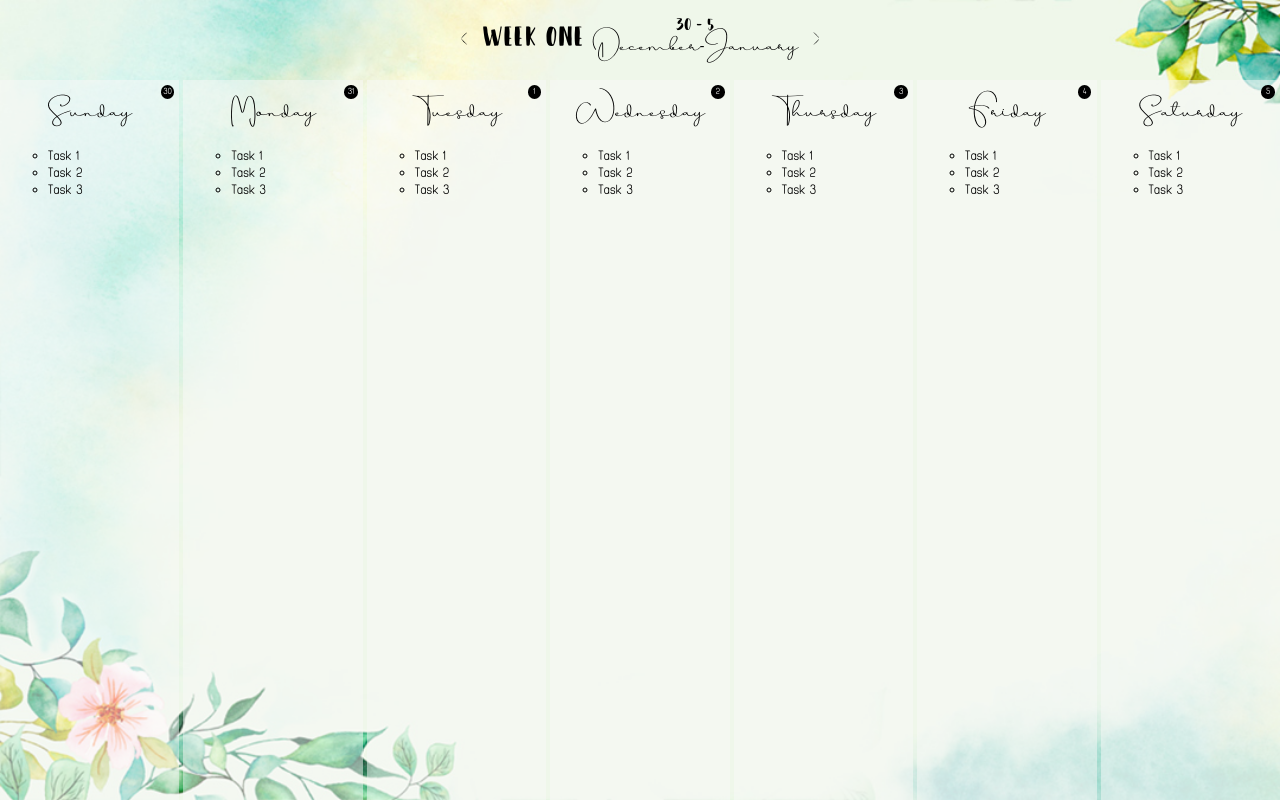
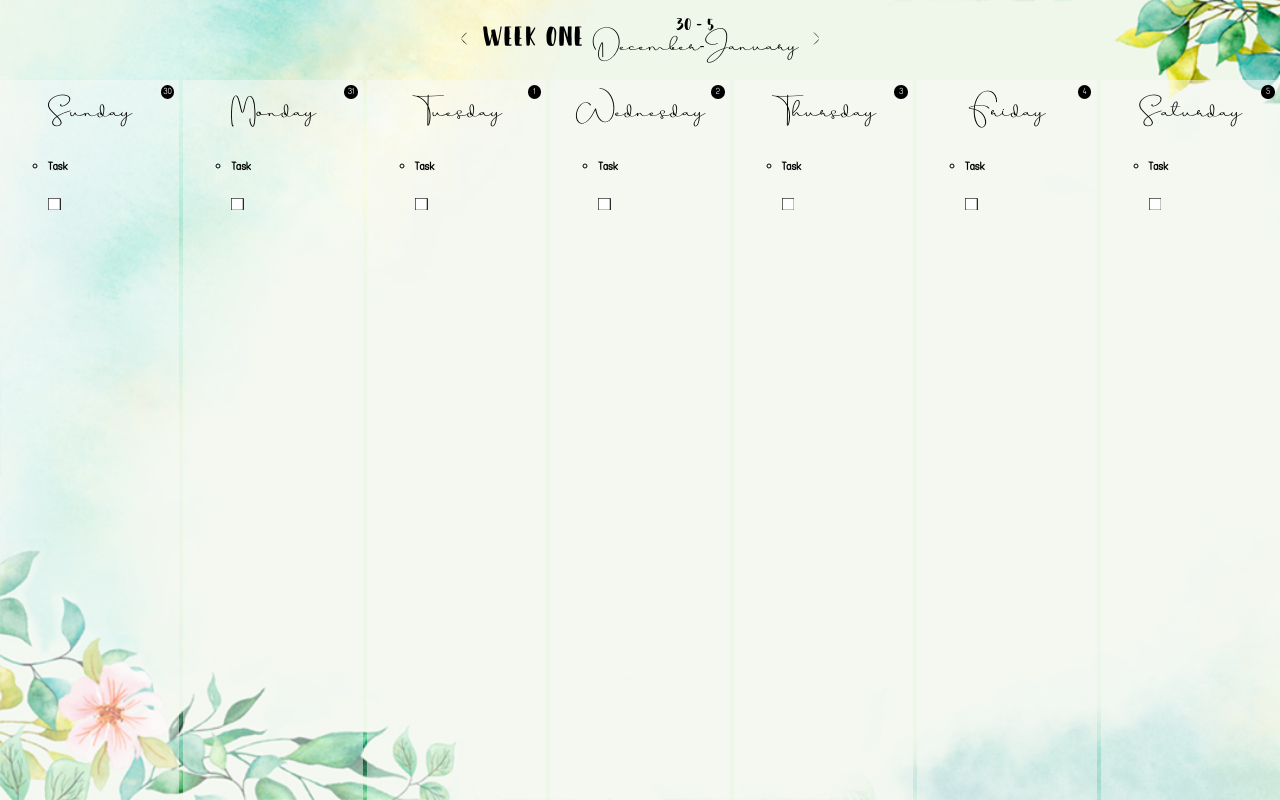
Before and after one commit to AngelinaGerdzhikov/react-organizer, a React (Create React App) app: page /year/1/month/0/week/0 in a window 1280 px wide. Built offline with nearby package versions, Linux system fonts and the light colour scheme.

Commit message:
Created initial task files & basic TaskStatus setu

```diff
--- a/src/components/UI/CalendarNavigation.tsx
+++ b/src/components/UI/CalendarNavigation.tsx
@@ -1,4 +1,4 @@
-import Button from "../UI/Button";
+import Button from "./Button";
 import classes from "./CalendarNavigation.module.css";
 import { ReactComponent as LeftArrowSvg } from '../../assets/icons/arrow-left.svg';
 import { ReactComponent as RightArrowSvg } from '../../assets/icons/arrow-right.svg';
--- a/src/components/calendar/week/DayListItem.tsx
+++ b/src/components/calendar/week/DayListItem.tsx
@@ -1,16 +1,13 @@
 import CalendarDay from "../../../models/calendar/calendar-day";
 import classes from "./DayListItem.module.css";
+import TaskList from "../../tasks/TaskList";
 
 const DayListItem: React.FC<{ day: CalendarDay }> = (props) => {
   return (
     <li key={props.day.dayOfMonth} className={classes.day}>
       <h3 className={`${classes.title} cursive`}>{props.day.dayOfWeekFullName}</h3>
       <span className={classes.date}>{props.day.dayOfMonth}</span>
-      <ul className={classes['task-list']}>
-        <li>Task 1</li>
-        <li>Task 2</li>
-        <li>Task 3</li>
-      </ul>
+      <TaskList />
     </li>
   );
 };
--- /dev/null
+++ b/src/components/tasks/Task.tsx
@@ -0,0 +1,13 @@
+import TaskStatus from "./TaskStatus";
+import { TaskStatus as TaskStatusEnum } from '../../models/tasks/task-status.enum';
+
+const Task = () => {
+  return (
+    <section>
+      <h5>Task</h5>
+      <TaskStatus status={TaskStatusEnum.TO_DO}/>
+    </section>
+  );
+}
+
+export default Task;
--- /dev/null
+++ b/src/components/tasks/TaskList.tsx
@@ -0,0 +1,13 @@
+import Task from './Task';
+
+const TaskList = () => {
+  return (
+    <ul>
+      <li>
+        <Task />
+      </li>
+    </ul>
+  );
+}
+
+export default TaskList;
--- /dev/null
+++ b/src/components/tasks/TaskStatus.module.css
@@ -0,0 +1,16 @@
+
+.task-status {
+  display: inline-block;
+  margin-right: 0.6em;
+  vertical-align: middle;
+  cursor: pointer;
+}
+.task-status:hover rect,
+.task-status--current rect{
+  fill: rgba(0,0,0,0.1);
+}
+
+.task-status svg {
+  width: 0.8em;
+  stroke-width: 2px;
+}
--- /dev/null
+++ b/src/components/tasks/TaskStatus.tsx
@@ -0,0 +1,46 @@
+import React from "react";
+import { TaskStatus as TaskStatusEnum }from "../../models/tasks/task-status.enum";
+import classes from './TaskStatus.module.css';
+import { ReactComponent as ToDoSvg } from '../../assets/icons/TO_DO.svg';
+import { ReactComponent as InProgressSvg } from '../../assets/icons/IN_PROGRESS.svg';
+import { ReactComponent as CompletedSvg } from '../../assets/icons/COMPLETED.svg';
+import { ReactComponent as MigratedSvg } from '../../assets/icons/MIGRATED.svg';
+import { ReactComponent as CancelledSvg } from '../../assets/icons/CANCELLED.svg';
+
+const TaskStatus: React.FC<{ status: TaskStatusEnum}> = (props) => {
+  const { status } = props;
+
+  const toggleChangeStatusOptionHandler = () => {
+
+  }
+
+  return (
+    <React.Fragment>
+      <div className={classes['task-status']} onClick=
+        {toggleChangeStatusOptionHandler}>
+          {status === TaskStatusEnum.TO_DO && <ToDoSvg />}
+          {status === TaskStatusEnum.IN_PROGRESS && <InProgressSvg />}
+          {status === TaskStatusEnum.COMPLETED && <CompletedSvg />}
+          {status === TaskStatusEnum.MIGRATED && <MigratedSvg />}
+          {status === TaskStatusEnum.CANCELLED && <CancelledSvg />}
+      </div>
+  {/* <div
+    *ngIf="changeStatusOpened"
+    @slideInFromLeft
+    @slideOutToLeft
+    class="change-status"
+  >
+    <div
+      *ngFor="let taskStatus of taskStatuses"
+      class="task-status"
+      [class.task-status--migrated]="taskStatus === 'MIGRATED'"
+      [class.task-status--current]="status === taskStatus"
+      (click)="changeStatus(taskStatus)">
+      <svg-icon src="assets/icons/{{taskStatus}}.svg"></svg-icon>
+    </div> */}
+
+    </React.Fragment>
+  );
+}
+
+export default TaskStatus;
--- /dev/null
+++ b/src/models/tasks/task-status.enum.ts
@@ -0,0 +1,7 @@
+export enum TaskStatus {
+  TO_DO = 'TO_DO',
+  IN_PROGRESS = 'IN_PROGRESS',
+  COMPLETED = 'COMPLETED',
+  MIGRATED = 'MIGRATED',
+  CANCELLED = 'CANCELLED'
+}
```
Also changed, not shown: src/models/calendar/weekdays.enum.ts (added, +9 -0 lines), src/models/tasks/task.ts (added, +8 -0 lines).
